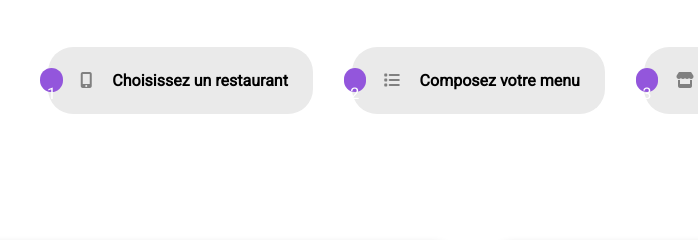
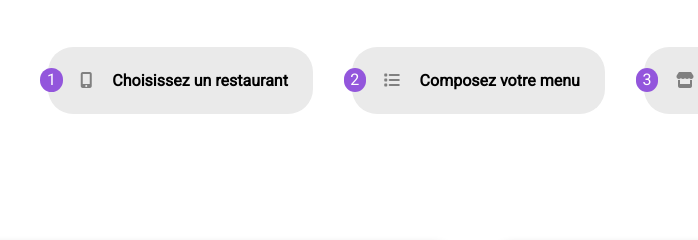
Before and after one commit to jajadiff/Projet-OhMyFood, a plain HTML site: page index.html in a window 1280 px wide. Shown: the part 486-726 px from the top of the page, 167-865 px from the left. Drawn offline with Linux system fonts and the light colour scheme; grey boxes are pictures that could not be loaded; a web font is replaced by a local one.

Commit message:
update scss + css

```diff
--- a/sass/main.css
+++ b/sass/main.css
@@ -333,6 +333,9 @@ body {
   text-align: center;
   color: #FFF;
 }
+.fonction__textnumber {
+  margin: 0.1rem;
+}
 .fonction__bg {
   padding: 1.5rem;
   width: 80%;
```
Also changed, not shown: 1 other file.
